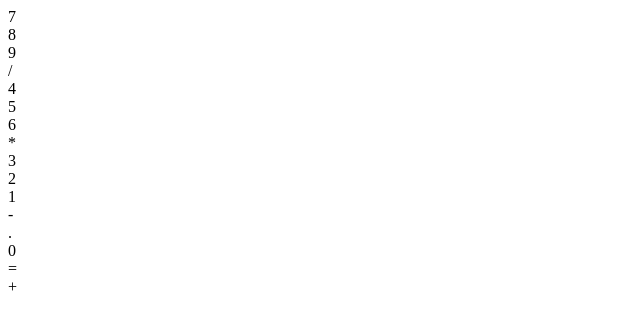
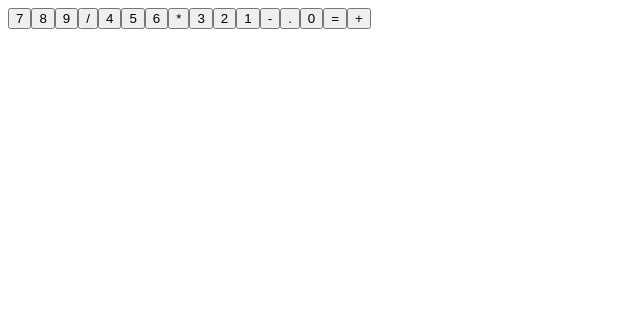
Before and after one commit to MikeAtwood/basic-calculator, a plain HTML site: page index.html in a window 1280 px wide. Shown: the whole page, without its empty margins (0-640 px from the left). Drawn offline with Linux system fonts and the light colour scheme.

Commit message:
div to btns

```diff
--- a/index.html
+++ b/index.html
@@ -5,27 +5,31 @@
     <meta charset="UTF-8">
     <meta http-equiv="X-UA-Compatible" content="IE=edge">
     <meta name="viewport" content="width=device-width, initial-scale=1.0">
+    <link rel="stylesheet" href="./style.css" />
     <title>Document</title>
 </head>
 
 <body>
-    <div>
-        <div class="seven">7</div>
-        <div class="eight">8</div>
-        <div class="nine">9</div>
-        <div class="dividBtn">/</div>
-        <div class="four">4</div>
-        <div class="five">5</div>
-        <div class="six">6</div>
-        <div class="multBtn">*</div>
-        <div class="three">3</div>
-        <div class="two">2</div>
-        <div class="one">1</div>
-        <div class="subBtn">-</div>
-        <div class="dotBtn">.</div>
-        <div class="zero">0</div>
-        <div class="equalsBtn">=</div>
-        <div class="addBtn">+</div>
+    <div class="buttons-grid">
+        <button class="seven">7</button>
+        <button class="eight">8</button>
+        <button class="nine">9</button>
+        <button class="dividBtn">/</button>
+
+        <button class="four">4</button>
+        <button class="five">5</button>
+        <button class="six">6</button>
+        <button class="multBtn">*</button>
+
+        <button class="three">3</button>
+        <button class="two">2</button>
+        <button class="one">1</button>
+        <button class="subBtn">-</button>
+
+        <button class="dotBtn">.</button>
+        <button class="zero">0</button>
+        <button class="equalsBtn">=</button>
+        <button class="addBtn">+</button>
     </div>
     <script src="./script.js"></script>
 </body>
--- /dev/null
+++ b/style.css
@@ -0,0 +1,5 @@
+.buttons-grid {
+    display: flex;
+    align-items: flex-start;
+
+}
```
